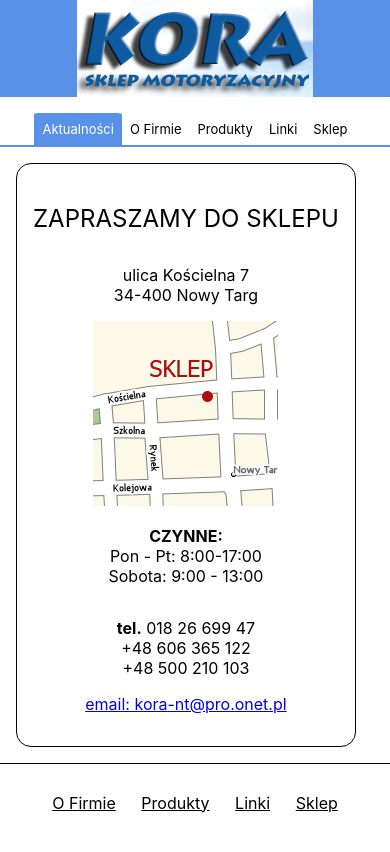
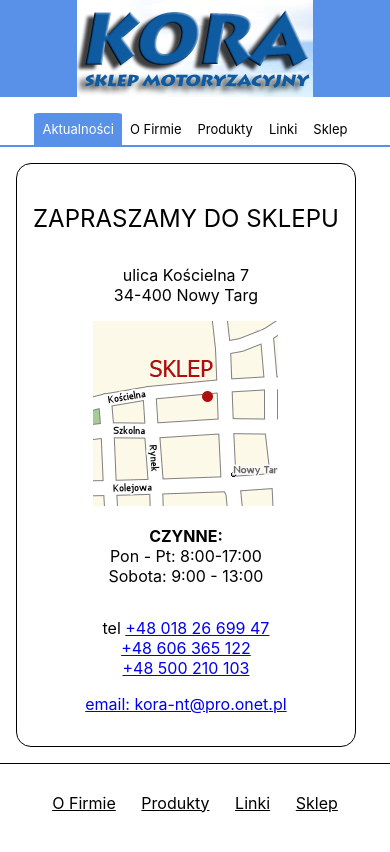
Before and after one commit to alwaystudios/kora, a React (Create React App) app: page / in a window 390 px wide. Shown: the top 852 px of the page. Built offline with nearby package versions, Linux system fonts and the light colour scheme.

Commit message:
adds telephone clickable links

```diff
--- a/src/components/tabs/Contact.jsx
+++ b/src/components/tabs/Contact.jsx
@@ -21,11 +21,11 @@
       Sobota: 9:00 - 13:00
     </p>
     <p>
-      <b>tel.</b> 018 26 699 47
+      tel <a href="tel:+48 018 26 699 47">+48 018 26 699 47</a>
       <br />
-      +48 606 365 122
+      <a href="tel:+48 606 365 122">+48 606 365 122</a>
       <br />
-      +48 500 210 103
+      <a href="tel:+48 500 210 103">+48 500 210 103</a>
     </p>
     <a href="mailto:kora-nt@pro.onet.pl" target="email">
       email: kora-nt@pro.onet.pl
```
